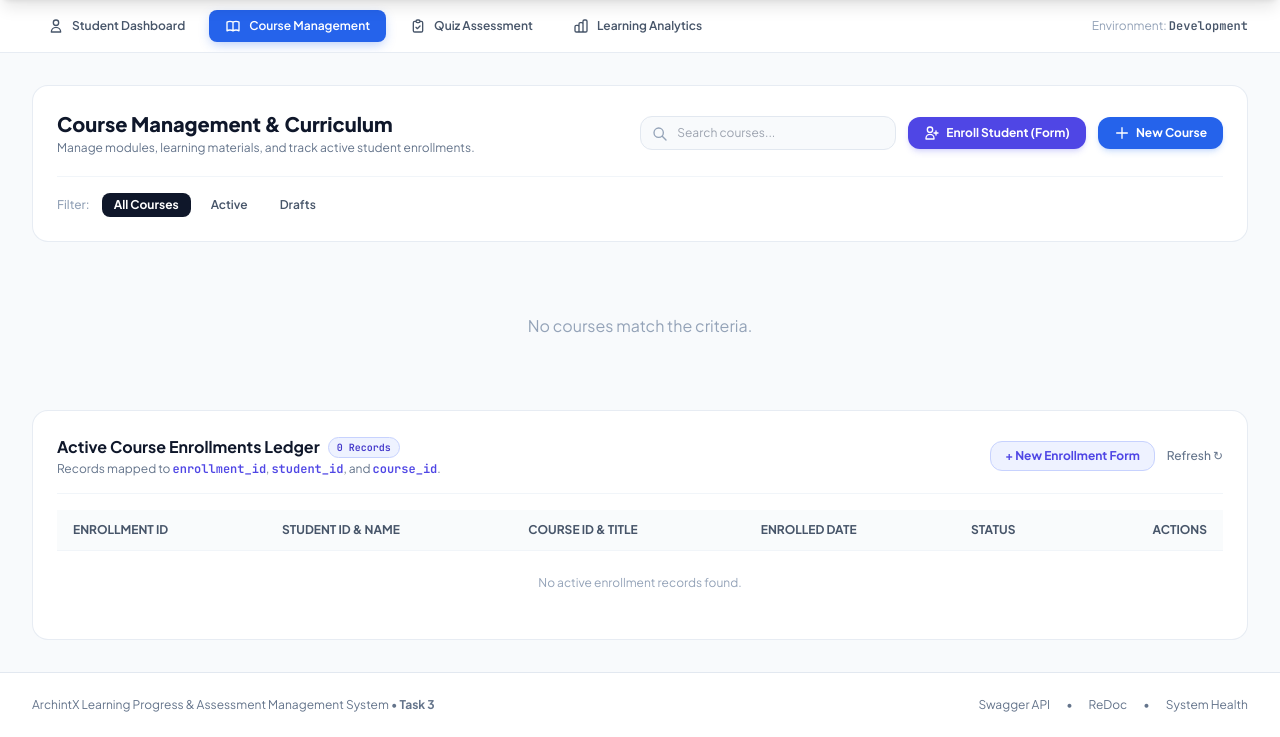
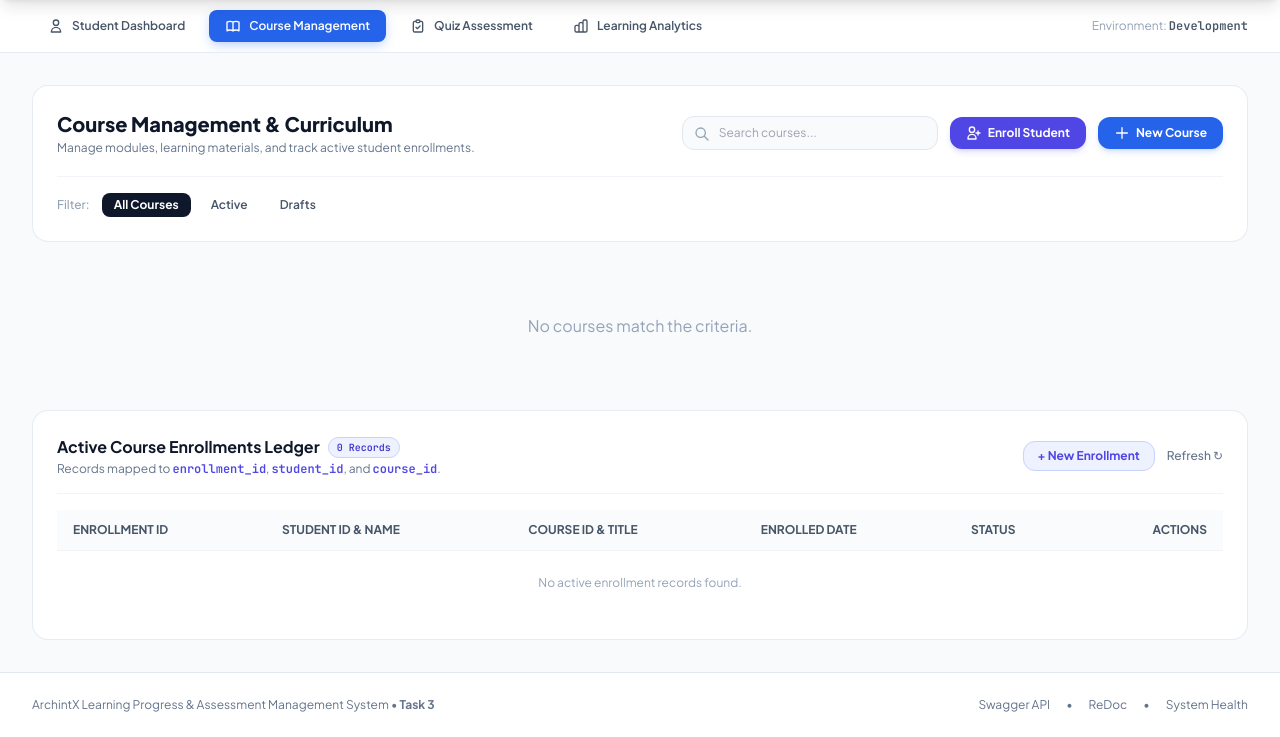
Before and after one commit to dharaniathananchayan/management-system, a FastAPI app: page / in a window 1280 px wide, after a click on "Course Management". Shown: the part 65-802 px from the top of the page. Run offline with FastAPI, Linux system fonts and the light colour scheme; data that the repository does not hold is empty; some libraries are stand-ins or nearby versions.

Commit message:
fix(ui): remove the word 'form' from all user-facing labels and buttons

```diff
--- a/app/templates/index.html
+++ b/app/templates/index.html
@@ -340,10 +340,10 @@
               <input type="text" id="course-search-input" oninput="filterCourses(this.value)" placeholder="Search courses..." class="pl-9 pr-3 py-2 text-xs border border-slate-200 rounded-xl bg-slate-50 focus:bg-white focus:outline-blue-500 w-48 sm:w-64 transition">
               <svg class="w-4 h-4 text-slate-400 absolute left-3 top-2.5" fill="none" stroke="currentColor" viewBox="0 0 24 24"><path stroke-linecap="round" stroke-linejoin="round" stroke-width="2" d="M21 21l-6-6m2-5a7 7 0 11-14 0 7 7 0 0114 0z"/></svg>
             </div>
-            <!-- Enroll Student Form Button -->
+            <!-- Enroll Student Button -->
             <button onclick="openEnrollmentModal()" class="px-4 py-2 text-xs font-bold bg-indigo-600 hover:bg-indigo-700 text-white rounded-xl shadow-md shadow-indigo-500/20 transition flex items-center space-x-1.5">
               <svg class="w-4 h-4" fill="none" stroke="currentColor" viewBox="0 0 24 24"><path stroke-linecap="round" stroke-linejoin="round" stroke-width="2" d="M18 9v3m0 0v3m0-3h3m-3 0h-3m-2-5a4 4 0 11-8 0 4 4 0 018 0zM3 20a6 6 0 0112 0v1H3v-1z"/></svg>
-              <span>Enroll Student (Form)</span>
+              <span>Enroll Student</span>
             </button>
             <!-- Create Course Button -->
             <button onclick="document.getElementById('new-course-modal').classList.remove('hidden')" class="px-4 py-2 text-xs font-bold bg-blue-600 hover:bg-blue-700 text-white rounded-xl shadow-md shadow-blue-500/20 transition flex items-center space-x-1.5">
@@ -379,7 +379,7 @@
           </div>
           <div class="flex items-center space-x-3">
             <button onclick="openEnrollmentModal()" class="text-xs font-bold text-indigo-600 hover:text-indigo-800 bg-indigo-50 hover:bg-indigo-100 px-3.5 py-1.5 rounded-xl border border-indigo-200 transition flex items-center space-x-1.5">
-              <span>+ New Enrollment Form</span>
+              <span>+ New Enrollment</span>
             </button>
             <button onclick="loadEnrollmentsLedger()" class="text-xs text-slate-500 hover:text-slate-800 font-medium">
               Refresh ↻
@@ -607,7 +607,7 @@
         <div class="flex items-center space-x-2.5">
           <span class="w-8 h-8 rounded-xl bg-indigo-50 text-indigo-600 flex items-center justify-center font-bold text-sm">📝</span>
           <div>
-            <h3 class="text-base font-bold text-slate-900">Course Enrollment Form</h3>
+            <h3 class="text-base font-bold text-slate-900">Course Enrollment</h3>
             <p class="text-xs text-slate-500">Requires enrollment_id, student_id, and course_id</p>
           </div>
         </div>
@@ -663,7 +663,7 @@
             Cancel
           </button>
           <button type="submit" class="px-5 py-2 text-xs font-bold bg-indigo-600 hover:bg-indigo-700 text-white rounded-xl shadow-md shadow-indigo-500/20 transition">
-            Submit Enrollment Form
+            Submit Enrollment
           </button>
         </div>
       </form>
@@ -1204,7 +1204,7 @@
                 </button>
               ` : `
                 <button onclick="openEnrollmentModal(${c.course_id})" class="flex-1 py-2 text-xs font-bold text-white bg-indigo-600 hover:bg-indigo-700 rounded-xl shadow-xs transition text-center flex items-center justify-center space-x-1">
-                  <span>Enroll (Form)</span>
+                  <span>Enroll Student</span>
                 </button>
               `}
             </div>
```
